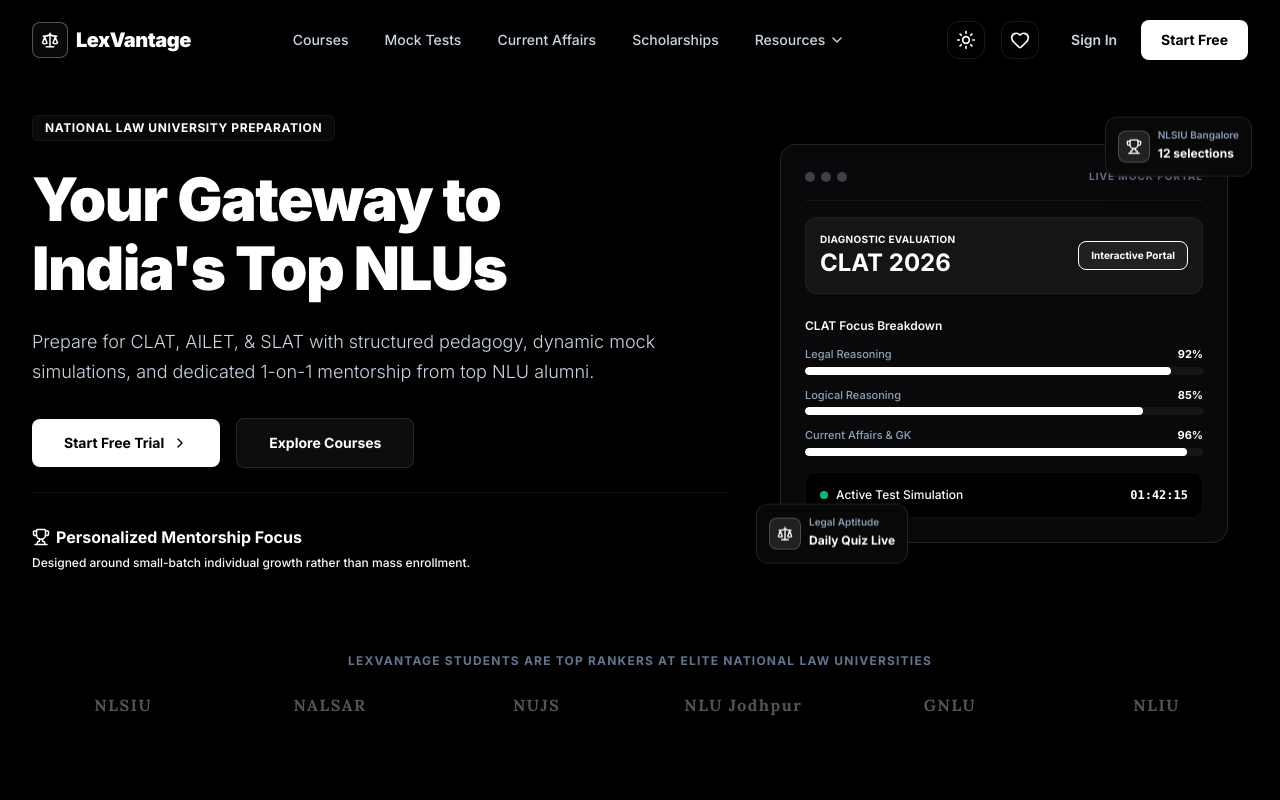
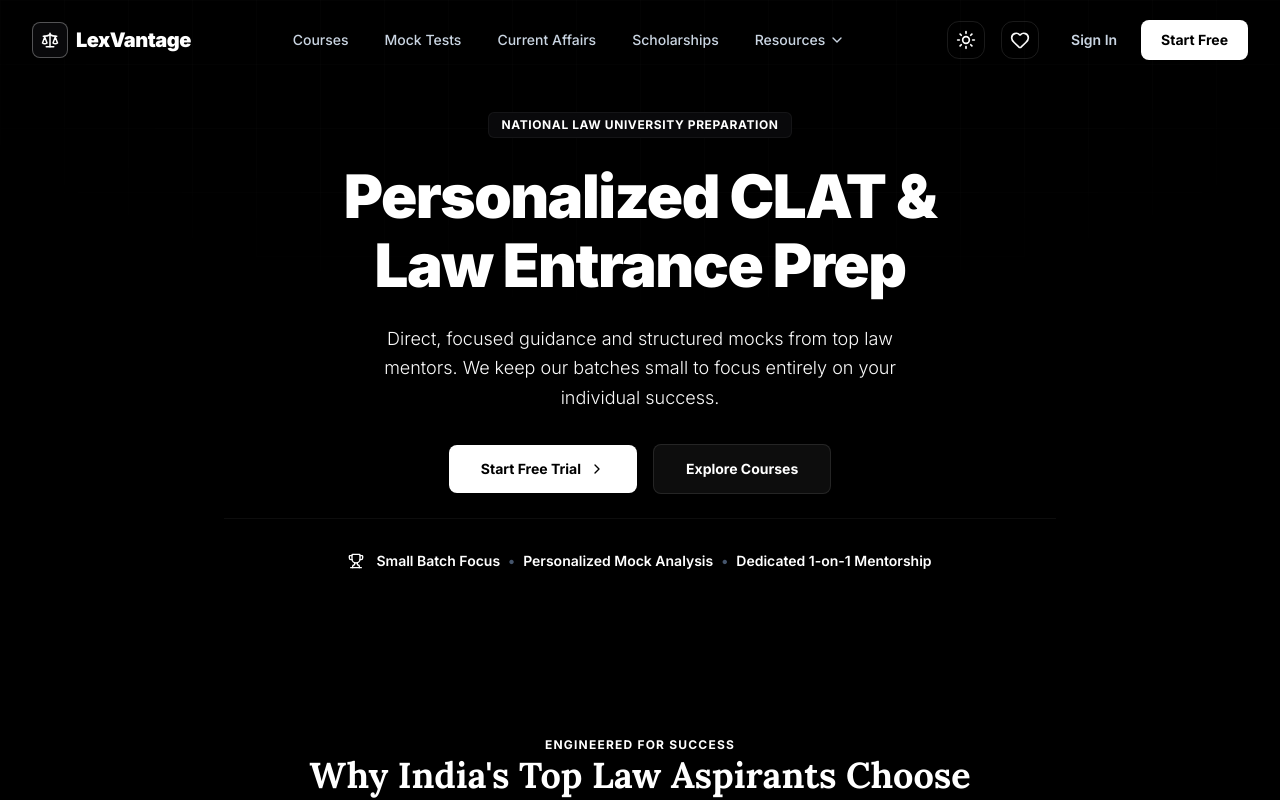
Before and after one commit to nilesh0002/lexvantage-edtech-platform, a Next.js app in the folder frontend/: page / in a window 1280 px wide. Shown: the top 800 px of the page. Built offline with nearby package versions, Linux system fonts and the light colour scheme.

Commit message:
fix: simplify Hero layout to centered typography block to represent startup focus

```diff
--- a/frontend/src/components/home/Hero.tsx
+++ b/frontend/src/components/home/Hero.tsx
@@ -39,19 +39,16 @@
   };
 
   return (
-    <section className="relative min-h-screen flex items-center justify-center pt-24 pb-16 overflow-hidden bg-brand-navy-950">
+    <section className="relative min-h-[75vh] flex items-center justify-center pt-28 pb-16 overflow-hidden bg-brand-navy-950">
       {/* Grid Pattern overlay */}
       <div className="absolute inset-0 bg-[linear-gradient(to_right,rgba(255,255,255,0.01)_1px,transparent_1px),linear-gradient(to_bottom,rgba(255,255,255,0.01)_1px,transparent_1px)] bg-[size:4rem_4rem] [mask-image:radial-gradient(ellipse_60%_50%_at_50%_0%,#000_70%,transparent_100%)] pointer-events-none" />
 
-      <div className="max-w-7xl mx-auto px-4 sm:px-6 lg:px-8 relative z-10 w-full">
-        <div className="grid grid-cols-1 lg:grid-cols-12 gap-12 lg:gap-8 items-center">
-
-          {/* Text Left */}
+      <div className="max-w-4xl mx-auto px-4 sm:px-6 lg:px-8 relative z-10 w-full text-center">
         <motion.div
           variants={containerVariants}
           initial="hidden"
           animate="visible"
-            className="lg:col-span-7 space-y-6 text-center lg:text-left"
+          className="space-y-6 flex flex-col items-center justify-center"
         >
           {/* Pill Badge */}
           <motion.div variants={itemVariants} className="inline-flex items-center gap-2 px-3 py-1 rounded-md bg-brand-navy-900 border border-white/5 text-brand-gold-500 text-xs font-bold uppercase tracking-wider">
@@ -59,20 +56,20 @@
           </motion.div>
 
           {/* Main Headline */}
-            <motion.h1 variants={itemVariants} className="text-4xl sm:text-5xl lg:text-6xl font-sans font-black tracking-tight text-white leading-[1.15]">
-              Your Gateway to <br />
+          <motion.h1 variants={itemVariants} className="text-4xl sm:text-5xl lg:text-6xl font-sans font-black tracking-tight text-white leading-[1.15] max-w-2xl">
+            Personalized CLAT & <br />
             <span className="text-brand-gold-500">
-                India's Top NLUs
+              Law Entrance Prep
             </span>
           </motion.h1>
 
           {/* Tagline */}
-            <motion.p variants={itemVariants} className="text-slate-300 text-sm sm:text-base lg:text-lg max-w-2xl mx-auto lg:mx-0 leading-relaxed font-light">
-              Prepare for CLAT, AILET, & SLAT with structured pedagogy, dynamic mock simulations, and dedicated 1-on-1 mentorship from top NLU alumni.
+          <motion.p variants={itemVariants} className="text-slate-350 text-sm sm:text-base lg:text-lg max-w-xl leading-relaxed font-light">
+            Direct, focused guidance and structured mocks from top law mentors. We keep our batches small to focus entirely on your individual success.
           </motion.p>
 
           {/* Call to Actions */}
-            <motion.div variants={itemVariants} className="flex flex-col sm:flex-row items-center justify-center lg:justify-start gap-4 pt-2">
+          <motion.div variants={itemVariants} className="flex flex-col sm:flex-row items-center justify-center gap-4 pt-2 w-full sm:w-auto">
             <button
               onClick={onStartFree}
               className="w-full sm:w-auto px-8 py-3.5 rounded-lg text-sm font-bold text-brand-navy-950 bg-brand-gold-500 hover:bg-brand-gold-450 transition-colors flex items-center justify-center gap-2 cursor-pointer"
@@ -92,142 +89,21 @@
             </button>
           </motion.div>
 
-            {/* Startup Mission Focus Details */}
-            <motion.div variants={itemVariants} className="pt-8 border-t border-white/5 flex flex-wrap items-center justify-center lg:justify-start gap-x-8 gap-y-4">
-              <div className="text-center lg:text-left">
-                <div className="text-white text-base font-bold flex items-center justify-center lg:justify-start gap-1.5">
-                  <Trophy className="w-4.5 h-4.5 text-brand-gold-500" />
-                  <span>Personalized Mentorship Focus</span>
+          {/* Startup Focus Detail */}
+          <motion.div variants={itemVariants} className="pt-8 border-t border-white/5 w-full flex justify-center">
+            <div className="text-center">
+              <div className="text-white text-xs sm:text-sm font-semibold flex flex-wrap items-center justify-center gap-2 text-slate-350">
+                <Trophy className="w-4 h-4 text-brand-gold-500 inline-block mr-1" />
+                <span>Small Batch Focus</span>
+                <span className="text-slate-600">•</span>
+                <span>Personalized Mock Analysis</span>
+                <span className="text-slate-600">•</span>
+                <span>Dedicated 1-on-1 Mentorship</span>
               </div>
-                <span className="text-xs text-slate-450 font-medium">Designed around small-batch individual growth rather than mass enrollment.</span>
-              </div>
-            </motion.div>
-          </motion.div>
-
-          {/* Graphical Right Panel */}
-          <div className="lg:col-span-5 relative flex items-center justify-center">
-            <motion.div
-              initial={{ opacity: 0, scale: 0.9 }}
-              animate={{ opacity: 1, scale: 1 }}
-              transition={{ type: "spring", stiffness: 80, damping: 15, delay: 0.3 }}
-              className="w-full max-w-sm sm:max-w-md relative"
-            >
-              {/* Main Illustration container */}
-              <div className="relative rounded-2xl border border-white/10 bg-brand-navy-900 overflow-hidden shadow-2xl p-6">
-                {/* Simulated Portal Top */}
-                <div className="flex items-center justify-between border-b border-white/5 pb-4 mb-4">
-                  <div className="flex items-center gap-1.5">
-                    <span className="w-2.5 h-2.5 rounded-full bg-zinc-700" />
-                    <span className="w-2.5 h-2.5 rounded-full bg-zinc-700" />
-                    <span className="w-2.5 h-2.5 rounded-full bg-zinc-700" />
-                  </div>
-                  <span className="text-[10px] uppercase font-bold tracking-widest text-slate-500">Live Mock Portal</span>
-                </div>
-
-                {/* Score Graphic Mock */}
-                <div className="space-y-4">
-                  <div className="p-3.5 rounded-xl bg-white/5 border border-white/5 flex items-center justify-between">
-                    <div>
-                      <span className="text-slate-450 text-[10px] font-bold block uppercase tracking-wide">Diagnostic Evaluation</span>
-                      <span className="text-2xl font-bold text-white">CLAT 2026</span>
-                    </div>
-                    <div className="px-3 py-1.5 rounded-lg border border-brand-gold-500 text-[10px] font-bold text-brand-gold-500 bg-brand-gold-500/5">
-                      Interactive Portal
-                    </div>
-                  </div>
-
-                  {/* Multi-Section Progress Bars */}
-                  <div className="space-y-3 pt-2">
-                    <h4 className="text-xs font-semibold text-slate-350">CLAT Focus Breakdown</h4>
-                    {[
-                      { name: "Legal Reasoning", value: 92 },
-                      { name: "Logical Reasoning", value: 85 },
-                      { name: "Current Affairs & GK", value: 96 },
-                    ].map((sec) => (
-                      <div key={sec.name} className="space-y-1">
-                        <div className="flex justify-between text-[11px]">
-                          <span className="text-slate-400 font-medium">{sec.name}</span>
-                          <span className="text-white font-bold">{sec.value}%</span>
-                        </div>
-                        <div className="h-2 rounded-full bg-white/5 overflow-hidden">
-                          <motion.div
-                            initial={{ width: 0 }}
-                            animate={{ width: `${sec.value}%` }}
-                            transition={{ duration: 1.5, delay: 0.8 }}
-                            className="h-full rounded-full bg-brand-gold-500"
-                          />
-                        </div>
-                      </div>
-                    ))}
-                  </div>
-
-                  {/* Static Mock Test Timer Pill */}
-                  <div className="flex items-center justify-between p-3.5 rounded-xl bg-brand-navy-950 border border-white/5 mt-4">
-                    <div className="flex items-center gap-2">
-                      <div className="w-2 h-2 rounded-full bg-emerald-500 animate-ping" />
-                      <span className="text-xs font-medium text-slate-350">Active Test Simulation</span>
-                    </div>
-                    <span className="text-xs font-bold text-white font-mono">01:42:15</span>
-                  </div>
-                </div>
-              </div>
-
-              {/* Floating Cards */}
-              <motion.div
-                variants={badgeVariants}
-                animate="animate"
-                className="absolute -top-6 -right-6 p-3 rounded-xl border border-white/10 bg-brand-navy-900/90 shadow-xl flex items-center gap-2 backdrop-blur-md"
-              >
-                <div className="w-8 h-8 rounded-lg bg-brand-gold-500/10 flex items-center justify-center text-brand-gold-500 border border-brand-gold-500/20">
-                  <Trophy className="w-4 h-4" />
-                </div>
-                <div>
-                  <span className="text-[10px] text-slate-400 block font-semibold leading-none">NLSIU Bangalore</span>
-                  <span className="text-xs text-white font-bold">12 selections</span>
-                </div>
-              </motion.div>
-
-              <motion.div
-                variants={badgeVariants}
-                animate="animate"
-                className="absolute -bottom-6 -left-6 p-3 rounded-xl border border-white/10 bg-brand-navy-900/90 shadow-xl flex items-center gap-2 backdrop-blur-md"
-                style={{ animationDelay: "2s" }}
-              >
-                <div className="w-8 h-8 rounded-lg bg-brand-blue-500/10 flex items-center justify-center text-brand-blue-500 border border-brand-blue-500/20">
-                  <Scale className="w-4 h-4" />
-                </div>
-                <div>
-                  <span className="text-[10px] text-slate-400 block font-semibold leading-none">Legal Aptitude</span>
-                  <span className="text-xs text-white font-bold">Daily Quiz Live</span>
             </div>
           </motion.div>
         </motion.div>
       </div>
-        </div>
-
-        {/* NLU Trust Badge slider/grid */}
-        <div className="pt-20">
-          <p className="text-center text-slate-500 text-xs font-bold uppercase tracking-widest mb-6">
-            LexVantage Students are Top Rankers at Elite National Law Universities
-          </p>
-          <div className="grid grid-cols-3 sm:grid-cols-6 gap-6 items-center justify-center opacity-40 hover:opacity-60 transition-opacity duration-300">
-            {[
-              { name: "NLSIU Bangalore", label: "NLSIU" },
-              { name: "NALSAR Hyderabad", label: "NALSAR" },
-              { name: "WBNUJS Kolkata", label: "NUJS" },
-              { name: "NLU Jodhpur", label: "NLU Jodhpur" },
-              { name: "GNLU Gandhinagar", label: "GNLU" },
-              { name: "NLIU Bhopal", label: "NLIU" },
-            ].map((nlu) => (
-              <div key={nlu.name} className="flex justify-center text-center">
-                <span className="text-slate-300 font-serif font-extrabold text-sm sm:text-base tracking-widest border-b border-transparent hover:border-slate-500 transition-all cursor-default">
-                  {nlu.label}
-                </span>
-              </div>
-            ))}
-          </div>
-        </div>
-      </div>
     </section>
   );
 }
```
Lines whose indentation alone changed are shown as unchanged.
